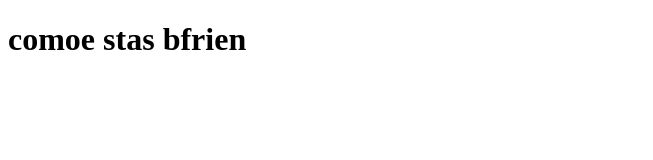
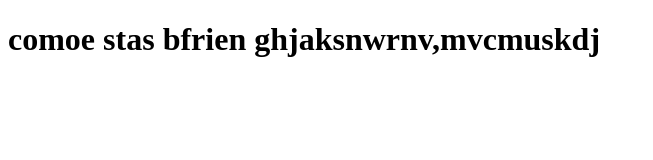
Before and after one commit to juanp12327/proyectDemoPrework, a plain HTML site: page index.html in a window 1280 px wide. Shown: the whole page, without its empty margins (0-653 px from the left). Drawn offline with Linux system fonts and the light colour scheme.

Commit message:
cambios numero 2

```diff
--- a/index.html
+++ b/index.html
@@ -3,10 +3,10 @@
 <head>
     <meta charset="UTF-8">
     <meta name="viewport" content="width=device-width, initial-scale=1.0">
-    <title>mi primer trabajo</title>
+    <title>mi segundo trabajo</title>
 </head>
 <body>
-    <h1>comoe stas bfrien
+    <h1>comoe stas bfrien ghjaksnwrnv,mvcmuskdj
 
 
     </h1>
```
